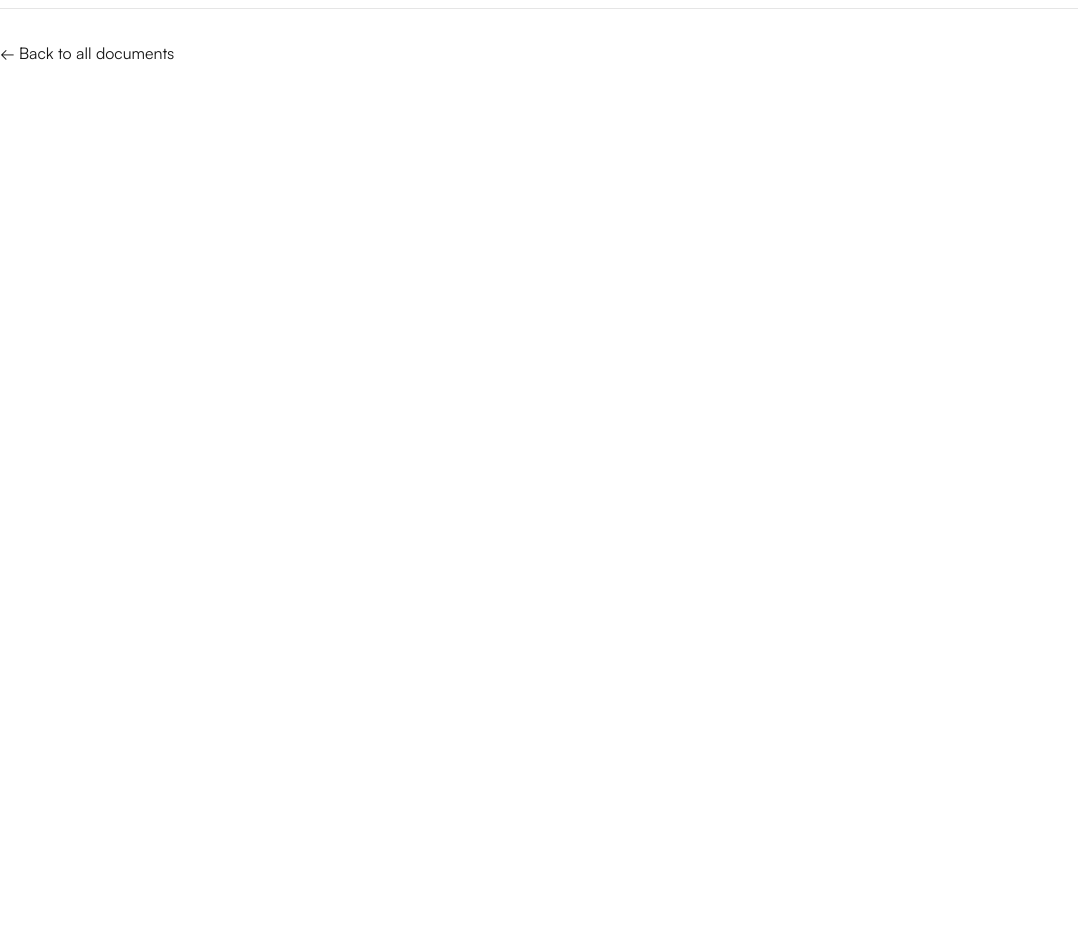
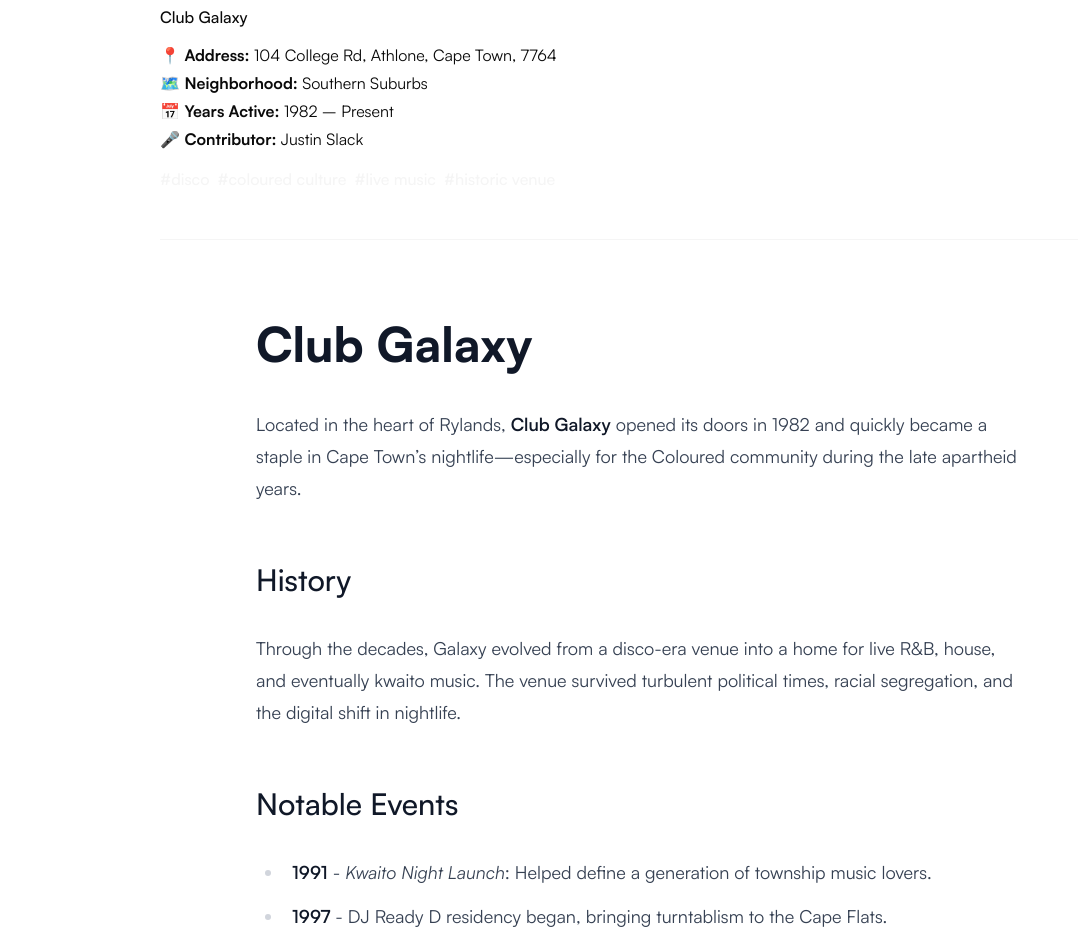
Before and after one commit to justinslack/ct-nightlife, a Next.js app: page /documents/club-galaxy in a window 1280 px wide. Before the commit this address had no page. Shown: the part 160-1097 px from the top of the page, without its empty margins (0-1078 px from the left). Before the commit the page ends 800 px from the top, so only its background shows below. Built offline with nearby package versions, Linux system fonts and the light colour scheme.

Commit message:
Working version

```diff
--- a/src/app/documents/[slug]/page.tsx
+++ b/src/app/documents/[slug]/page.tsx
@@ -3,7 +3,6 @@ import { notFound } from "next/navigation";
 // import { formatDate } from "@/lib/utils";
 import type { Metadata } from "next";
 import Link from "next/link";
-import SingleLocationMap from "@/components/maps/SingleLocation";
 import Gallery from "@/components/maps/Gallery";
 
 type Params = Promise<{ slug: string }>;
@@ -57,7 +56,7 @@ export default async function DocsPage({ params }: { params: Params }) {
 
 		if (!post) notFound();
 
-		const { title, location, address, neighborhood, start_year, end_year, tags, gallery, contributor, notable_events, sources, content: Content } = post;
+		const { title, address, neighborhood, start_year, end_year, tags, gallery, contributor, notable_events, sources, content: Content } = post;
 
 		return (
 			<article className="mx-auto py-10 my-8 md:my-32 max-w-[1024px] flex flex-col gap-20 px-8">
@@ -88,7 +87,7 @@ export default async function DocsPage({ params }: { params: Params }) {
 					</div>
 				</div>
 
-				<SingleLocationMap lat={location.lat} lng={location.lng} markerLabel={title} />
+				{/* <SingleLocationMap lat={location.lat} lng={location.lng} markerLabel={title} /> */}
 
 				<div className="prose prose-lg dark:prose-invert max-w-3xl mx-auto">{Content}</div>
 
--- a/src/app/globals.css
+++ b/src/app/globals.css
@@ -158,6 +158,6 @@
 		}
 	}
 	.animate-slideIn {
-		animation: slideIn 0.2s ease-out forwards;
+		animation: slideIn 0.3s ease-out forwards;
 	}
 }
--- /dev/null
+++ b/src/components/maps/ArchiveMapWithFilters.tsx
@@ -0,0 +1,37 @@
+"use client";
+
+import { useState } from "react";
+import CustomMap from "@/components/maps/CustomMap";
+
+type Club = {
+	title: string;
+	slug: string;
+	location: { lat: number; lng: number };
+	status: "active" | "closed";
+	neighborhood: string;
+};
+
+export default function ArchiveMapWithFilters({ mapItems, neighborhoods }: { mapItems: Club[]; neighborhoods: string[] }) {
+	const [selected, setSelected] = useState<string[]>([]);
+
+	const handleChange = (neigh: string) => {
+		setSelected((prev) => (prev.includes(neigh) ? prev.filter((n) => n !== neigh) : [...prev, neigh]));
+	};
+
+	const filtered = selected.length ? mapItems.filter((item) => selected.includes(item.neighborhood)) : mapItems;
+
+	return (
+		<div className="w-full mx-auto px-4 py-10">
+			<h1 className="text-3xl font-bold mb-6">Cape Town Club Archive</h1>
+			<div className="mb-6 flex flex-wrap gap-4">
+				{neighborhoods.map((neigh) => (
+					<label key={neigh} className="flex items-center gap-2">
+						<input type="checkbox" checked={selected.includes(neigh)} onChange={() => handleChange(neigh)} />
+						<span>{neigh}</span>
+					</label>
+				))}
+			</div>
+			<CustomMap clubs={filtered} />
+		</div>
+	);
+}
--- a/src/components/maps/ClubMarker.tsx
+++ b/src/components/maps/ClubMarker.tsx
@@ -6,20 +6,31 @@ type MarkerPopupProps = {
 	title: string;
 	slug: string;
 	onClose: () => void;
+	status: "active" | "closed";
 };
 
-export default function MarkerPopup({ title, slug, onClose }: MarkerPopupProps) {
+export default function MarkerPopup({ title, slug, onClose, status }: MarkerPopupProps) {
+	const bgColor = status === "closed" ? "bg-red-100 border-red-300 text-red-800" : "bg-green-100 border-green-300 text-green-800";
 	return (
-		<div className="flex items-center flex-row gap-2 bg-white rounded-full shadow-lg h-10 translate-x-[-20px]" onClick={(e) => e.stopPropagation()}>
-			<Image src="/icons/disco-icon.svg" alt="Disco icon" className="w-10 h-10 shrink-0" height={40} width={40} />
-			<div className="transition-all duration-300 opacity-0 animate-slideIn origin-left pr-4">
+		<div
+			className="flex flex-col gap-3 bg-white rounded-[1.35rem] shadow-lg translate-x-[-20px] transition-all duration-300 opacity-0 animate-slideIn origin-left width-fit pb-4 min-w-[200px] max-w-fit cursor-pointer hover:shadow-xl relative"
+			onClick={(e) => e.stopPropagation()}
+		>
+			<div className="flex items-center gap-1">
+				<div className="flex items-center p-[6px]">
+					<Image src="/icons/disco-icon.svg" alt="Disco icon" className="w-8 h-8 shrink-0" height={40} width={40} />
+				</div>
+				<h2 className="text-lg font-semibold pt-0.5">{title}</h2>
+			</div>
+			<div className="flex items-center justify-between px-4 text-gray-500 font-semibold">
+				<span className={`px-2 rounded-lg text-[14px] ${bgColor}`}>{status}</span>
 				<Link href={`/documents/${slug}`} className=" font-semibold text-black-700 whitespace-nowrap hover:underline">
-					{title}
+					View
 				</Link>
-				<button onClick={onClose} className="ml-2 text-gray-400 hover:text-gray-600 text-xs font-bold transform translate-x-1" aria-label="Close popup">
-					<X className="w-4 h-4" />
-				</button>
 			</div>
+			<button onClick={onClose} className="ml-2 text-gray-400 hover:text-gray-600 text-xs font-bold absolute top-2 right-2" aria-label="Close popup">
+				<X className="w-4 h-4" />
+			</button>
 		</div>
 	);
 }
--- a/src/components/maps/CustomMap.tsx
+++ b/src/components/maps/CustomMap.tsx
@@ -8,6 +8,7 @@ type Club = {
 	title: string;
 	slug: string;
 	location: { lat: number; lng: number };
+	status: "active" | "closed";
 };
 
 type PopupState = {
@@ -58,7 +59,7 @@ export default function CustomMap({ clubs }: { clubs: Club[] }) {
 					content: icon,
 				});
 
-				marker.addListener("click", () => {
+				marker.addListener("gmp-click", () => {
 					const projection = map.getProjection();
 					if (!projection) return;
 
@@ -91,7 +92,7 @@ export default function CustomMap({ clubs }: { clubs: Club[] }) {
 	return (
 		<>
 			<GoogleMapsLoader onLoad={() => setMapLoaded(true)} />
-			<div ref={mapContainerRef} className="relative w-full h-[calc(100vh-10rem)] rounded-lg">
+			<div ref={mapContainerRef} className="relative w-full h-screen rounded-lg">
 				<div id="gmap" className="absolute inset-0" />
 
 				{popup && (
@@ -103,7 +104,7 @@ export default function CustomMap({ clubs }: { clubs: Club[] }) {
 							transform: "translateY(-100%)",
 						}}
 					>
-						<MarkerPopup title={popup.club.title} slug={popup.club.slug} onClose={() => setPopup(null)} />
+						<MarkerPopup title={popup.club.title} slug={popup.club.slug} onClose={() => setPopup(null)} status={popup.club.status} />
 					</div>
 				)}
 			</div>
--- a/src/components/maps/first-map.tsx
+++ b/src/components/maps/first-map.tsx
@@ -1,5 +1,6 @@
 import CustomMap from "@/components/maps/CustomMap";
 import { getAllPosts } from "@/lib/mdx";
+import ArchiveMapWithFilters from "./ArchiveMapWithFilters";
 
 export default async function ArchivePage() {
 	const posts = await getAllPosts();
@@ -7,12 +8,11 @@ export default async function ArchivePage() {
 		title: post.title,
 		slug: post.slug,
 		location: post.location,
+		status: (post.status === "closed" ? "closed" : "active") as "active" | "closed",
+		neighborhood: post.neighborhood,
 	}));
 
-	return (
-		<div className="w-full mx-auto px-4 py-10">
-			<h1 className="text-3xl font-bold mb-6">Cape Town Club Archive</h1>
-			<CustomMap clubs={mapItems} />
-		</div>
-	);
+	const neighborhoods = Array.from(new Set(mapItems.map((item) => item.neighborhood))).sort();
+
+	return <ArchiveMapWithFilters mapItems={mapItems} neighborhoods={neighborhoods} />;
 }
--- /dev/null
+++ b/src/content/documents/club-galaxy.mdx
@@ -0,0 +1,49 @@
+---
+title: "Club Galaxy"
+slug: "club-galaxy"
+date: 2025-06-07
+location:
+  lat: -33.973705312525595
+  lng: 18.528993084756223
+address: "104 College Rd, Athlone, Cape Town, 7764"
+neighborhood: "Southern Suburbs"
+decades: [1980s, 1990s, 2000s]
+status: "active"
+tags: ["disco", "coloured culture", "live music", "historic venue"]
+start_year: 1982
+end_year: null
+cover_image: "/images/clubs/club-galaxy.jpg"
+gallery:
+  - "/images/clubs/galaxy-1.jpeg"
+  - "/images/clubs/galaxy-2.jpeg"
+description: "One of Cape Town's longest-running nightclubs, central to the Coloured community's nightlife in the 1980s and 1990s."
+notable_events:
+  - year: 1991
+    title: "Kwaito Night Launch"
+    description: "A landmark event in bringing township music styles into the mainstream."
+sources:
+  - title: "Night Fever: A History of South African Clubs"
+    url: "https://example.com/nightfever"
+contributor: "Justin Slack"
+last_updated: 2025-06-07
+---
+
+
+# Club Galaxy
+
+Located in the heart of Rylands, **Club Galaxy** opened its doors in 1982 and quickly became a staple in Cape Town’s nightlife—especially for the Coloured community during the late apartheid years.
+
+## History
+
+Through the decades, Galaxy evolved from a disco-era venue into a home for live R&B, house, and eventually kwaito music. The venue survived turbulent political times, racial segregation, and the digital shift in nightlife.
+
+## Notable Events
+
+- **1991** - *Kwaito Night Launch*: Helped define a generation of township music lovers.
+- **1997** - DJ Ready D residency began, bringing turntablism to the Cape Flats.
+
+
+
+## Sources
+
+- [Night Fever: A History of South African Clubs](https://example.com/nightfever)
--- a/src/content/documents/galaxy.mdx
+++ b/src/content/documents/funktion.mdx
@@ -1,17 +1,17 @@
 ---
-title: "Club Galaxy"
-slug: "club-galaxy"
+title: "Funktion"
+slug: "funktion"
 date: 2025-06-07
 location:
-  lat: -33.973705312525595
-  lng: 18.528993084756223
-address: "104 College Rd, Athlone, Cape Town, 7764"
-neighborhood: "Rylands"
-decades: [1980s, 1990s, 2000s]
-status: "active"
-tags: ["disco", "coloured culture", "live music", "historic venue"]
-start_year: 1982
-end_year: null
+  lat: -33.92151080552161
+  lng: 18.418874270790386
+address: "13-25 Waterkant St"
+neighborhood: "CBD"
+decades: [1990s]
+status: "closed"
+tags: ["ambient", "jungle", "techno", "trip hop"]
+start_year: 1995
+end_year: 1997
 cover_image: "/images/clubs/club-galaxy.jpg"
 gallery:
   - "/images/clubs/galaxy-1.jpeg"
--- /dev/null
+++ b/src/content/documents/one-park.mdx
@@ -0,0 +1,49 @@
+---
+title: "One Park"
+slug: "one-park"
+date: 2025-06-07
+location:
+  lat: -33.92913021305916
+  lng: 18.410936005734726
+address: "13-25 Waterkant St"
+neighborhood: "CBD"
+decades: [1990s]
+status: "active"
+tags: ["ambient", "jungle", "techno", "trip hop"]
+start_year: 1995
+end_year: 1997
+cover_image: "/images/clubs/club-galaxy.jpg"
+gallery:
+  - "/images/clubs/galaxy-1.jpeg"
+  - "/images/clubs/galaxy-2.jpeg"
+description: "One of Cape Town's longest-running nightclubs, central to the Coloured community's nightlife in the 1980s and 1990s."
+notable_events:
+  - year: 1991
+    title: "Kwaito Night Launch"
+    description: "A landmark event in bringing township music styles into the mainstream."
+sources:
+  - title: "Night Fever: A History of South African Clubs"
+    url: "https://example.com/nightfever"
+contributor: "Justin Slack"
+last_updated: 2025-06-07
+---
+
+
+# Club Galaxy
+
+Located in the heart of Rylands, **Club Galaxy** opened its doors in 1982 and quickly became a staple in Cape Town’s nightlife—especially for the Coloured community during the late apartheid years.
+
+## History
+
+Through the decades, Galaxy evolved from a disco-era venue into a home for live R&B, house, and eventually kwaito music. The venue survived turbulent political times, racial segregation, and the digital shift in nightlife.
+
+## Notable Events
+
+- **1991** - *Kwaito Night Launch*: Helped define a generation of township music lovers.
+- **1997** - DJ Ready D residency began, bringing turntablism to the Cape Flats.
+
+
+
+## Sources
+
+- [Night Fever: A History of South African Clubs](https://example.com/nightfever)
```
Also changed, not shown: public/icons/disco-icon.svg, src/content/documents/the-gel.mdx (renamed from src/content/documents/test.mdx).
